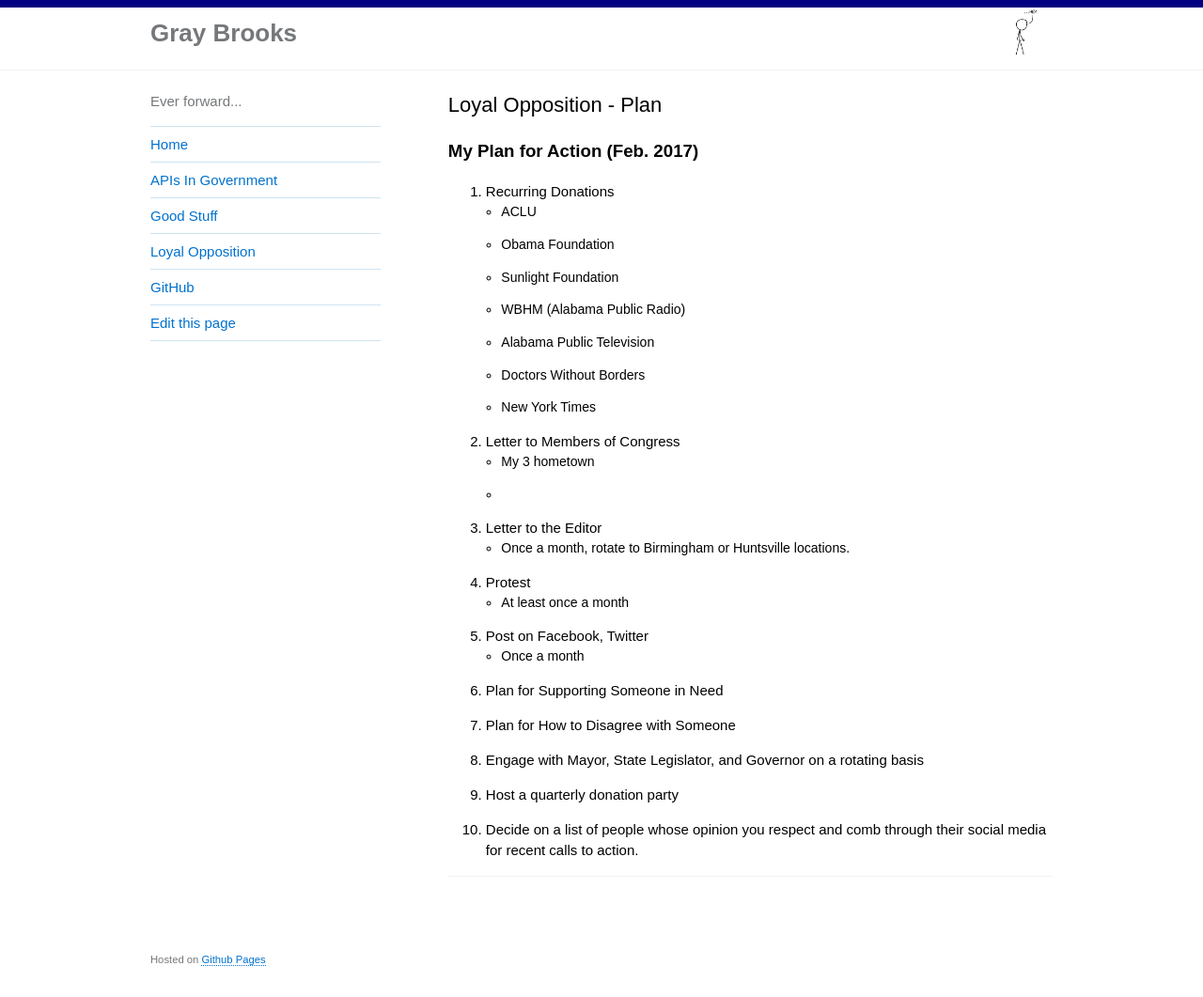
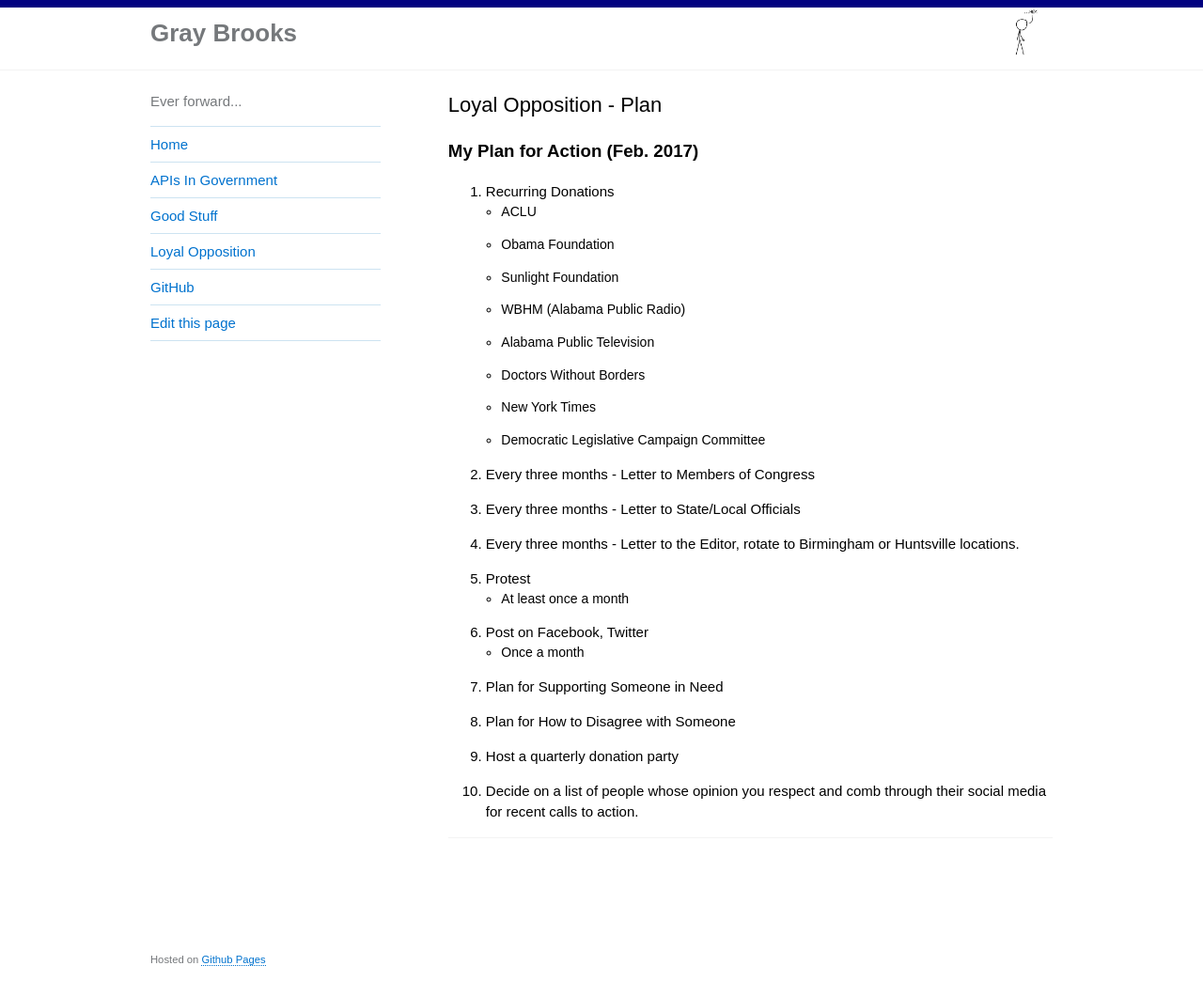
Before and after one commit to gbinal/gbinal.github.com, a Jekyll site: the page built from pages/plan.md, in a window 1280 px wide and 1061 px high. Shown: the whole window at 94% size. Built offline with Jekyll 4.4.1, drawn with Linux system fonts in a browser that asks for light colours.

Commit message:
some edits

```diff
--- a/pages/plan.md
+++ b/pages/plan.md
@@ -14,17 +14,15 @@ permalink: /loyal-opposition-plan/
   * Alabama Public Television
   * Doctors Without Borders
   * New York Times
-3. Letter to Members of Congress
-  * My 3 hometown
-  *
-2. Letter to the Editor
-  * Once a month, rotate to Birmingham or Huntsville locations.
+  * Democratic Legislative Campaign Committee
+3. Every three months - Letter to Members of Congress
+4. Every three months - Letter to State/Local Officials
+2. Every three months - Letter to the Editor, rotate to Birmingham or Huntsville locations.
 3. Protest
   * At least once a month
 4. Post on Facebook, Twitter
   * Once a month
 5. Plan for Supporting Someone in Need
 6. Plan for How to Disagree with Someone
-7. Engage with Mayor, State Legislator, and Governor on a rotating basis
 8. Host a quarterly donation party
 9. Decide on a list of people whose opinion you respect and comb through their social media for recent calls to action.
```
